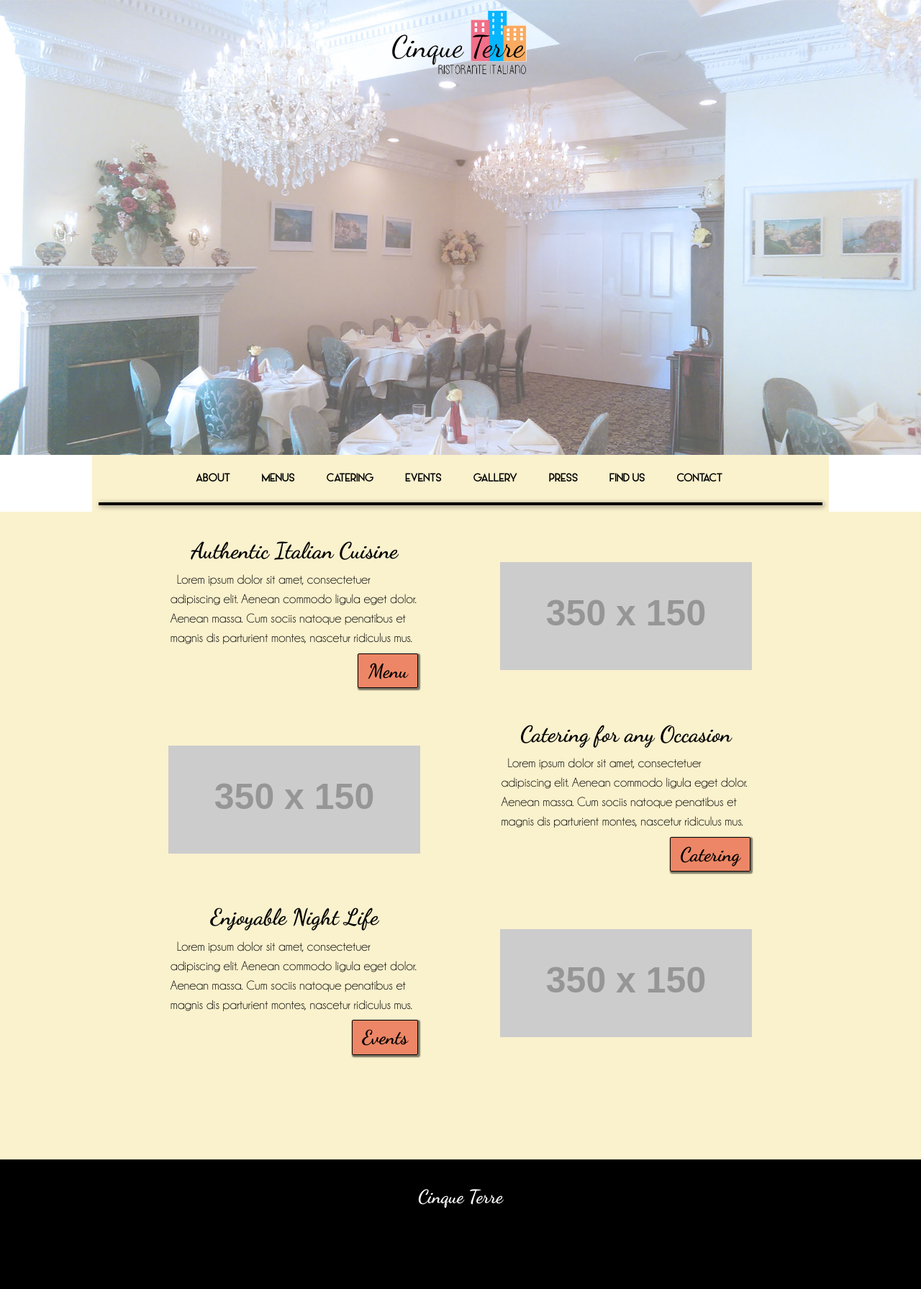
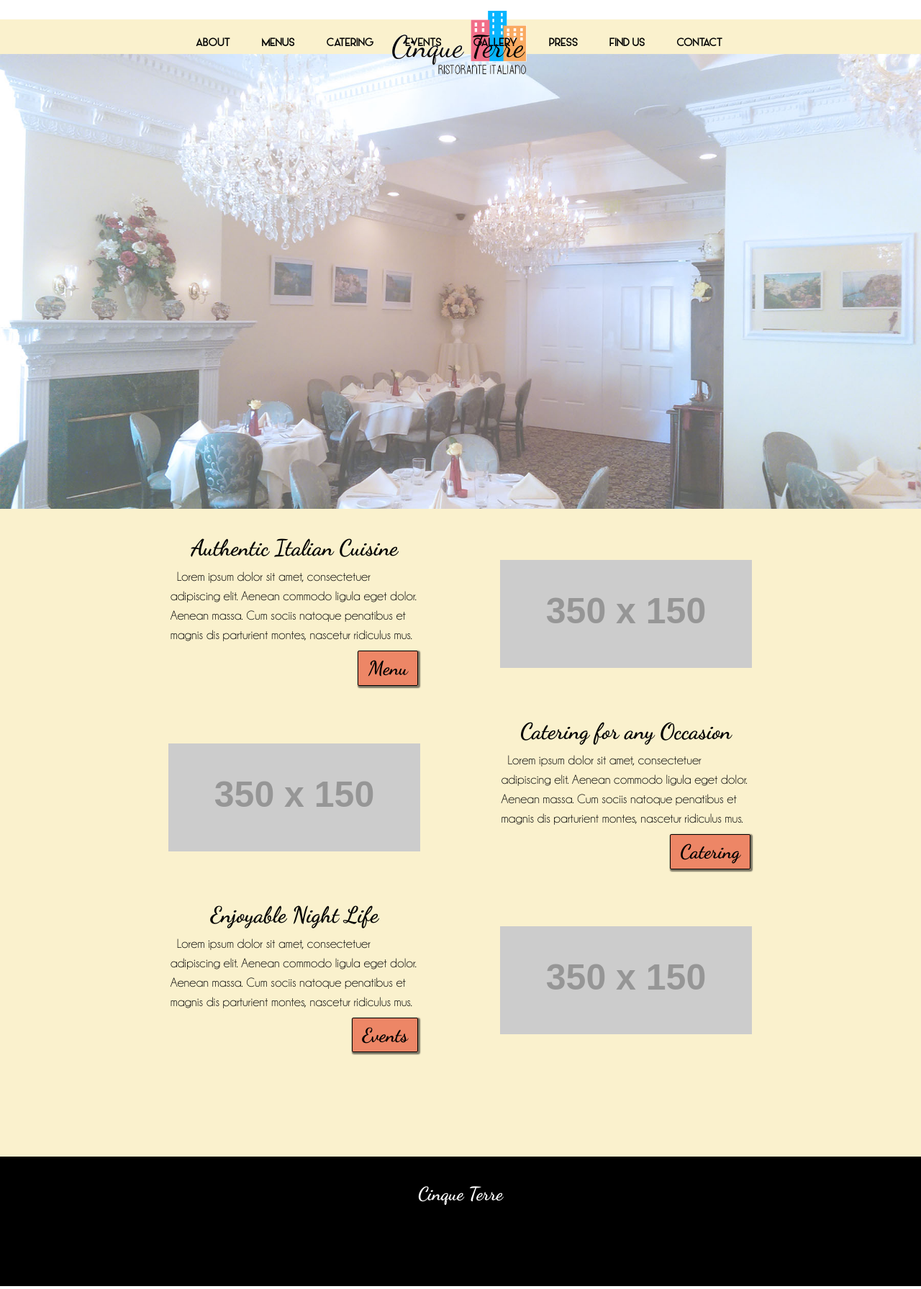
Before and after one commit to cinqueterreli/cinqueterre.github.io, a Jekyll site: the page built from index.html, in a window 1280 px wide. Shown: the whole page at 72% size. Built offline with Jekyll 4.4.1, drawn with Linux system fonts in a browser that asks for light colours.

Commit message:
not sure wtf I did

```diff
--- a/_includes/header.html
+++ b/_includes/header.html
@@ -1,7 +1,6 @@
 <header class="site-header cf">
+    <div class="header-bar">
         <a class="site-title" href="http://cinqueterreli.github.io"><img class="site-logo" src="images/cinqueLogo.gif" alt="Cinque Terre"></a>
-        <img src="{{ page.header }}" alt="Cinque Terre Main Dining Room" class="header-image">
-    <div class="container">
         <nav class="navbar">
             <ul class="header-nav">
                 <li><a class="nav-link{% if page.title == "About" %} active{% endif %}" href="{{site.url}}/about">ABOUT</a></li>
@@ -13,7 +12,7 @@
                 <li><a class="nav-link{% if page.title == "Find Us" %} active{% endif %}" href="{{site.url}}/find-us">FIND US</a></li>
                 <li><a class="nav-link{% if page.title == "Contact" %} active{% endif %}" href="{{site.url}}/contact">CONTACT</a></li>
             </ul>
-            <hr>
         </nav>
-    </div> <!-- / container -->
+    </div>
+        <img src="{{ page.header }}" alt="Cinque Terre Main Dining Room" class="header-image">
 </header><!-- / header -->
```
